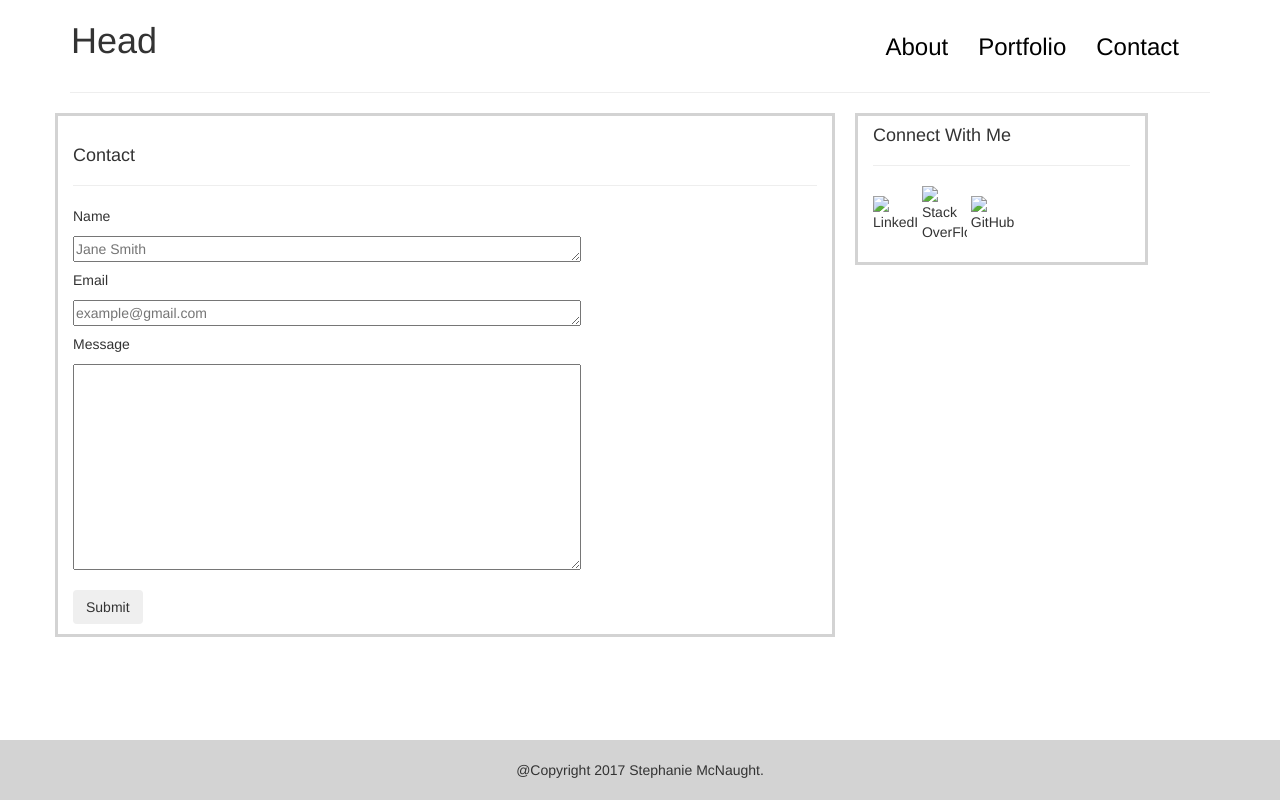
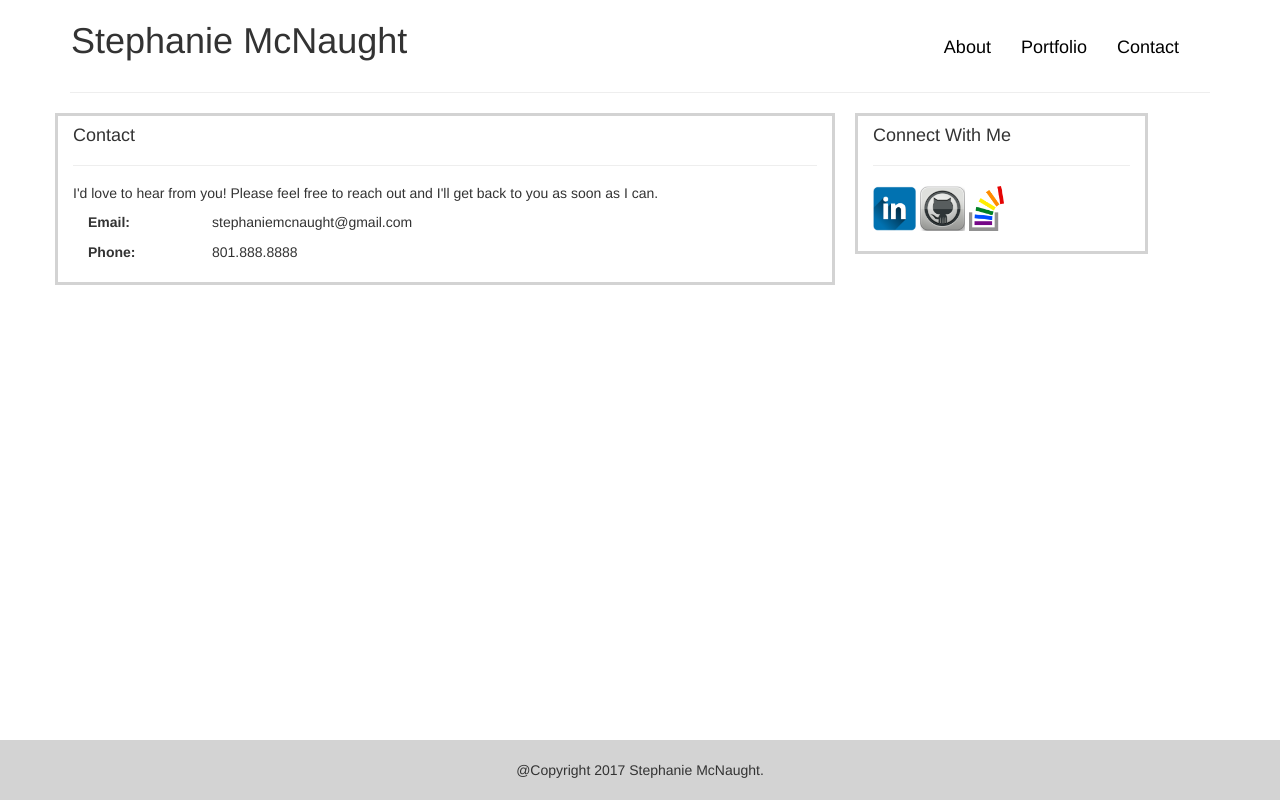
Before and after one commit to smcnaught/myPortfolio, a plain HTML site: page contact.html in a window 1280 px wide. Drawn offline with nearby package versions, Linux system fonts and the light colour scheme.

Commit message:
updated pictures

```diff
--- a/contact.html
+++ b/contact.html
@@ -22,32 +22,38 @@
 <body>
     <div class="container">
         <nav class="navbar navbar-light">
-            <h1 class="header">Head</h1>
-            <h3 class="navLinks"><a href="contact.html">Contact</a></h3>
-            <h3 class="navLinks"><a href="portfolio.html" target="_blank">Portfolio</a></h3>
-            <h3 class="navLinks"><a href="index.html" target="_blank">About</a></h3>
+            <h1 class="header">Stephanie McNaught</h1>
+            <h4 class="navLinks">
+                <a href="contact.html">Contact</a>
+            </h4>
+            <h4 class="navLinks">
+                <a href="portfolio.html">Portfolio</a>
+            </h4>
+            <h4 class="navLinks">
+                <a href="index.html">About</a>
+            </h4>
         </nav>
         <hr>
         <div class="row">
             <div class="col-xs-8 leftCol">
-                <br>
                 <h4>Contact</h4>
                 <hr>
-                <p>Name</p>
-                <textarea name="name" id="name" cols="60" rows="1" placeholder="Jane Smith"></textarea>
-                <p style="margin-top: 8px;">Email</p>
-                <textarea name="email" id="email" cols="60" rows="1" placeholder="example@gmail.com" Smith"></textarea>
-                <p style="margin-top: 8px;">Message</p>
-                <textarea name="message" id="messageInput" cols="60" rows="10"></textarea>
-                <br><br>
-                <button class="btn">Submit</button>
+                <h5>I'd love to hear from you! Please feel free to reach out and I'll get back to you as soon as I can.</h5>
+                <div class="col-xs-2 titles">
+                    <p>Email:</p>
+                    <p>Phone:</p>
+                </div>
+                <div class="col-xs-4">
+                    <p>stephaniemcnaught@gmail.com</p>
+                    <p>801.888.8888</p>
+                </div>
             </div>
             <div class="col-xs-3 rightCol">
                 <h4>Connect With Me</h4>
                 <hr>
-                <img class="links" src="flower.jfif" alt="LinkedIn">
-                <img class="links" src="flower.jfif" alt="Stack OverFlow">
-                <img class="links" src="flower.jfif" alt="GitHub">
+                <img class="links" src="images/linkedin.png" alt="LinkedIn">
+                <img class="links" src="images/github.png" alt="GitHub">
+                <img class="links" src="images/stackoverflow.png" alt="Stack OverFlow">
                 <br>
                 <br>
             </div>
--- a/styles.css
+++ b/styles.css
@@ -1,9 +1,10 @@
 .header {
    float: left;
+   margin-top: 20px;
 }
 .navLinks {
     float: right;
-    padding: 13px 30px 0px 0px;
+    padding: 27px 30px 0px 0px;
 }
 
 .profilePic {
@@ -26,6 +27,11 @@
 
 .links{
     max-width: 45px;
+    max-height: 45px;
+}
+
+.titles {
+    font-weight: bold;
 }
 
 #footer {
```
Also changed, not shown: index.html (+8 -8 lines), portfolio.html (+12 -12 lines), images/github.png (added), images/linkedin.png (added), images/profpic.JPG (added), images/stackoverflow.PNG (added).
